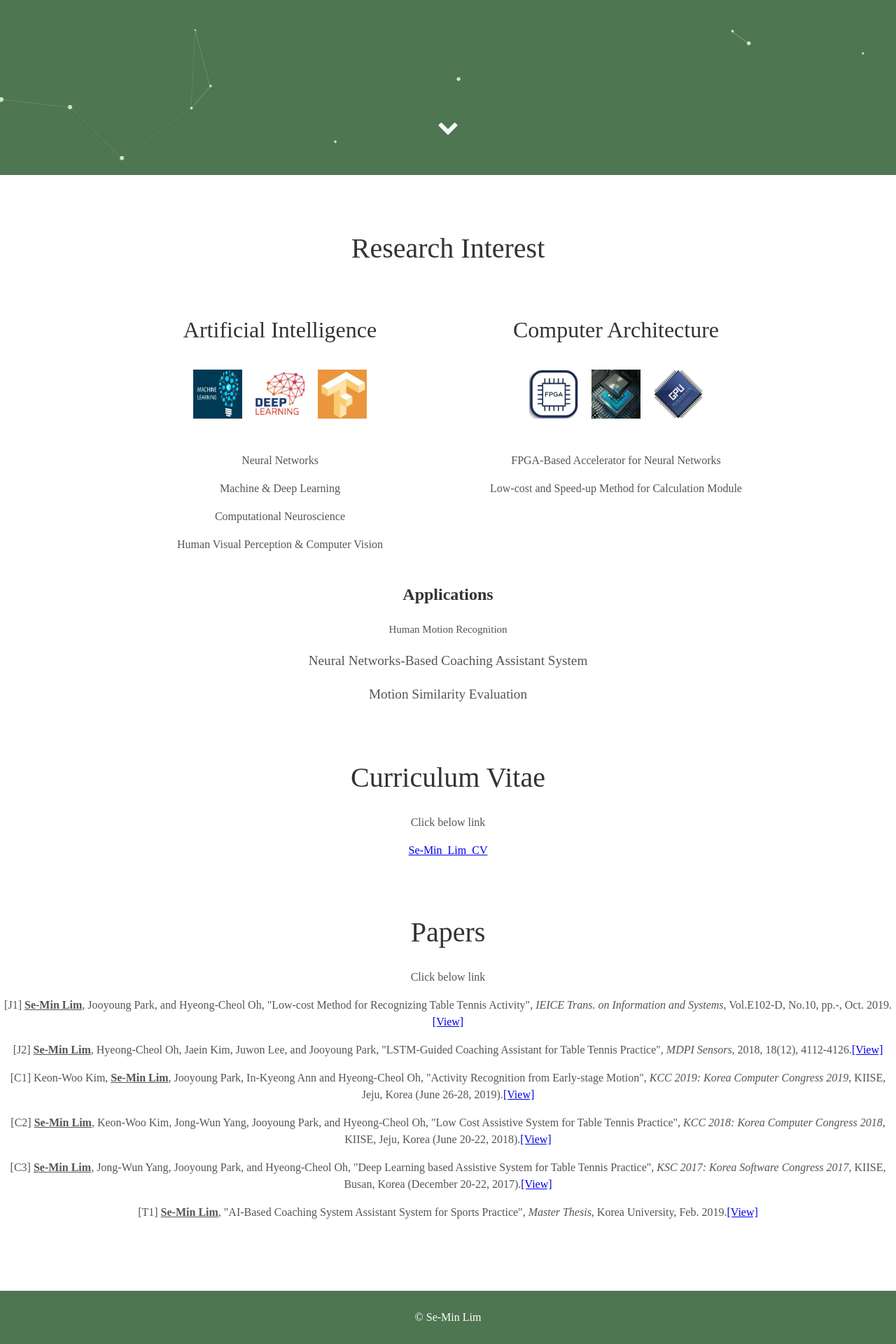
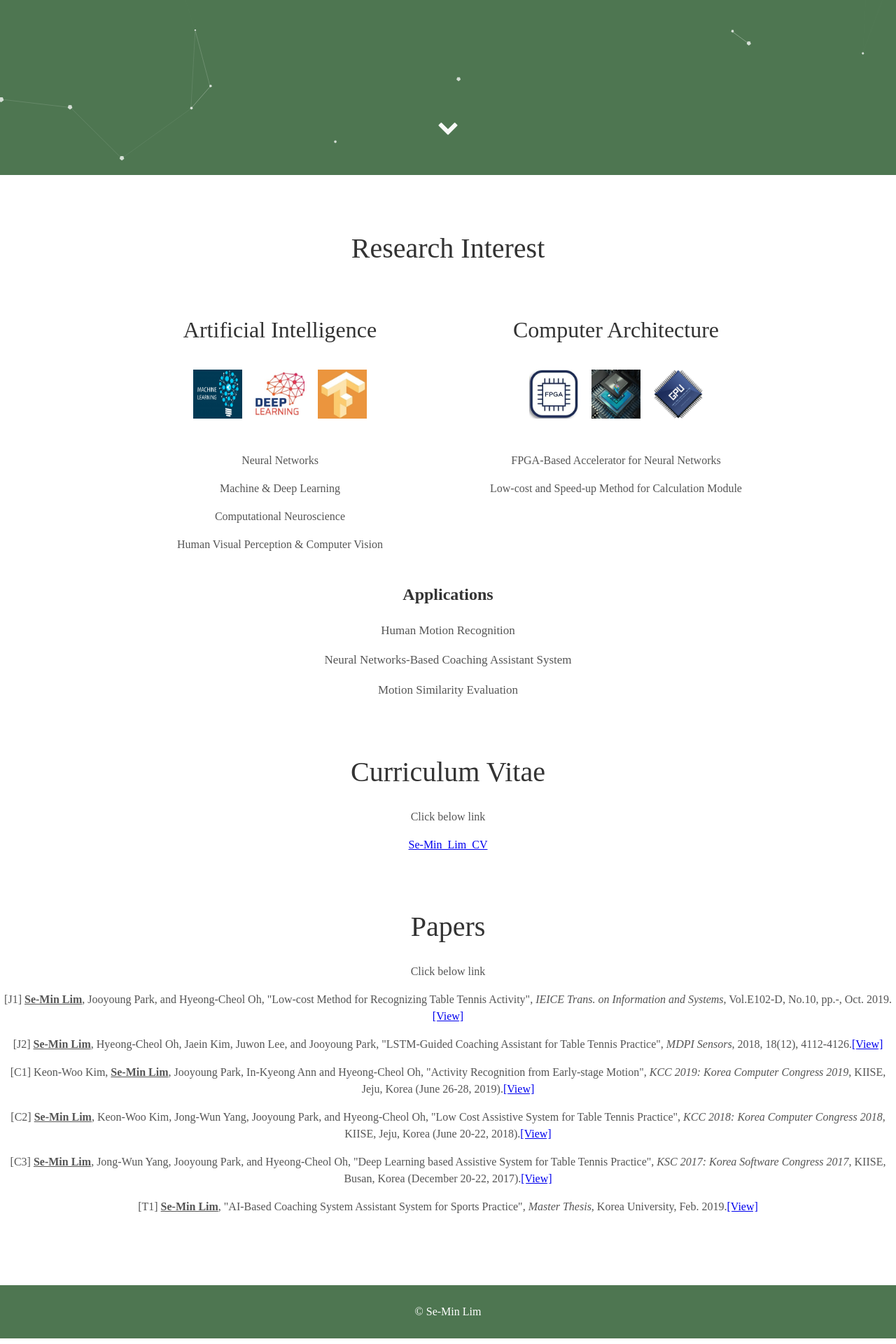
Before and after one commit to SeMinLim/SeMinLim.github.io, a Jekyll site: the page built from index.html, in a window 1280 px wide. Shown: the part 650-2570 px from the top of the page at 70% size. Built offline with Jekyll 4.4.1, drawn with Linux system fonts in a browser that asks for light colours; some web fonts are replaced.

Commit message:
Update about.html

```diff
--- a/_includes/about.html
+++ b/_includes/about.html
@@ -23,7 +23,7 @@
 </div>
 <div class="user-details" style="margin:-30px 0px 0px 0px;">
   <h3>Applications</h3>
-  <p style="font-size:15px;">Human Motion Recognition</p>
-  <p>Neural Networks-Based Coaching Assistant System</p>
-  <p>Motion Similarity Evaluation</p>
+  <p style="font-size:17px;">Human Motion Recognition</p>
+  <p style="font-size:17px;">Neural Networks-Based Coaching Assistant System</p>
+  <p style="font-size:17px;">Motion Similarity Evaluation</p>
 </div>
```
